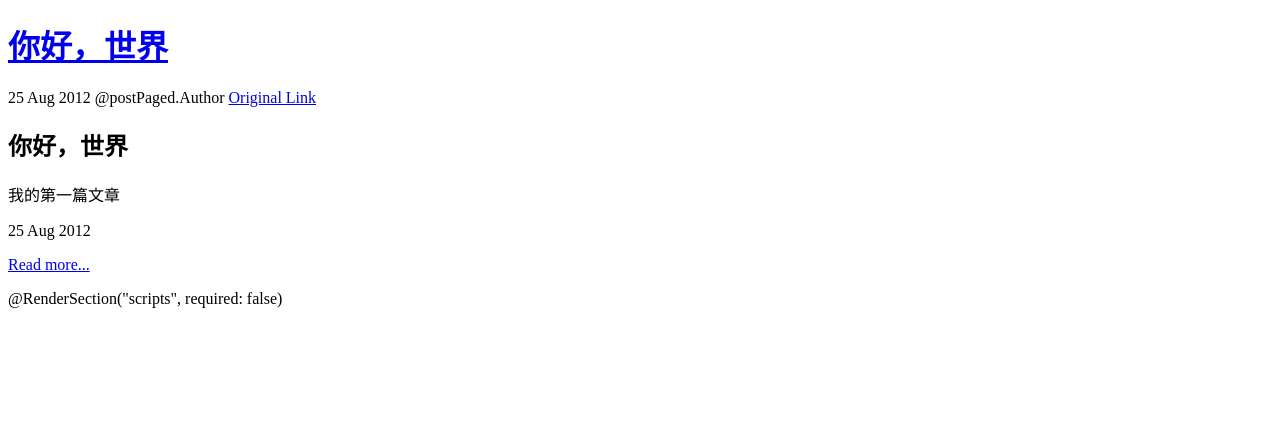
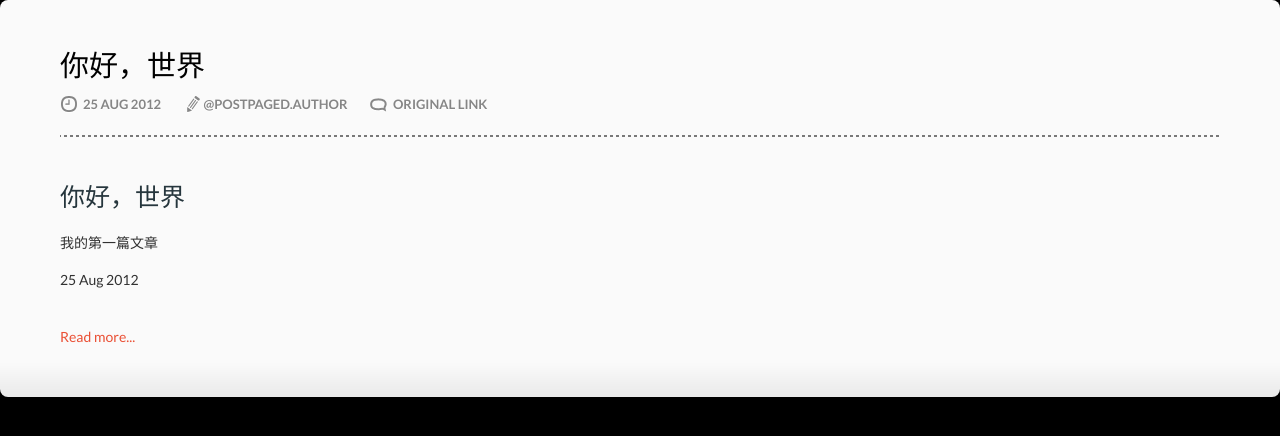
Before and after one commit to lm0904/lm0904.github.io, a Jekyll site: the page built from index.html, in a window 1280 px wide. Shown: the top 436 px of the page. Built offline with Jekyll 4.4.1, drawn with Linux system fonts in a browser that asks for light colours.

Commit message:
Update default.html

```diff
--- a/_layouts/default.html
+++ b/_layouts/default.html
@@ -11,19 +11,18 @@
     <meta name="viewport" content="width=device-width, initial-scale=1.0" />
     <meta http-equiv="X-UA-Compatible" content="IE=edge">
     <title>{{ page.title }} - ChupacabraKingdom_Blog</title>
-    <base href="~/" />
+    <base href="/" />
 
-    <link rel="stylesheet" href="~/dist/vendor.css" asp-append-version="true" />
-    <link rel="stylesheet" href="~/dist/site.css" asp-append-version="true" />
+    <link rel="stylesheet" href="/dist/vendor.css" asp-append-version="true" />
+    <link rel="stylesheet" href="/dist/site.css" asp-append-version="true" />
     <link href='http://fonts.googleapis.com/css?family=Lato:300,400,700%7CCourgette' rel='stylesheet' type='text/css'>
-    <link href="~/content/css/style.css" media="screen" rel="stylesheet">
-    <link href="~/content/css/screen.css" media="screen" rel="stylesheet">
+    <link href="/content/css/style.css" media="screen" rel="stylesheet">
+    <link href="/content/css/screen.css" media="screen" rel="stylesheet">
 
 </head>
 <body>
     {{ content }}
 
-    <script src="~/dist/vendor.js" asp-append-version="true"></script>
-    @RenderSection("scripts", required: false)
+    <script src="/dist/vendor.js"></script>
 </body>
 </html>
```
